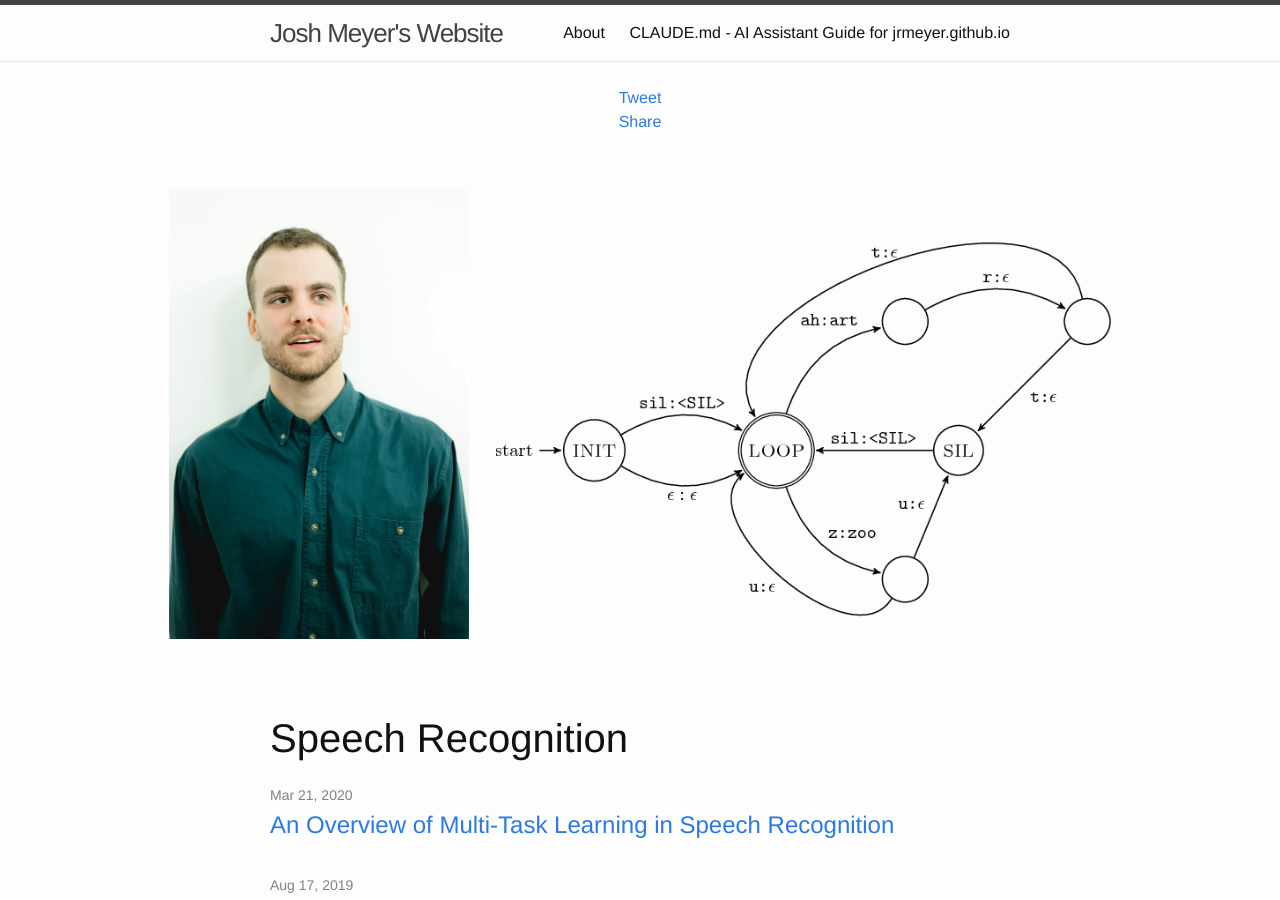
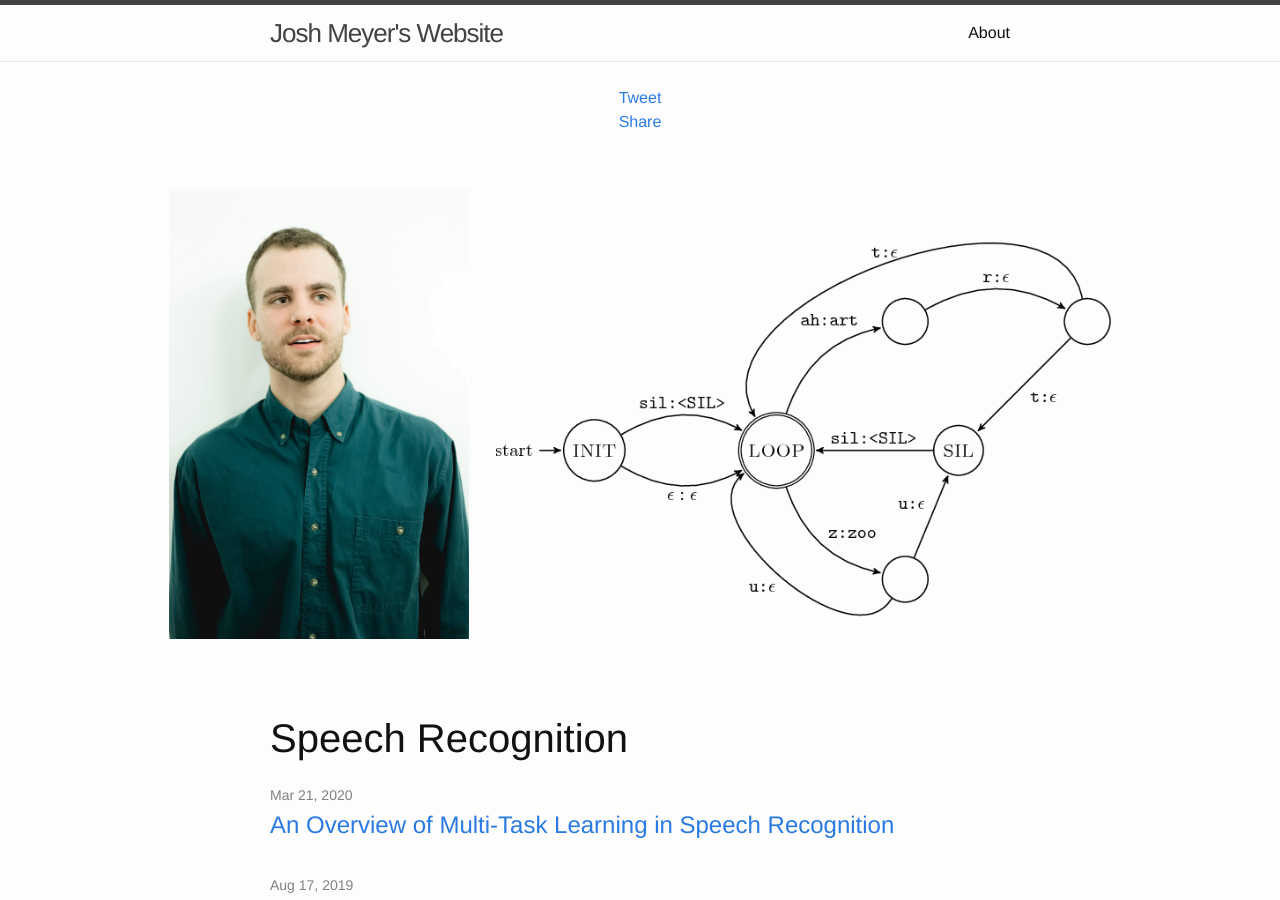
Before and after one commit to JRMeyer/jrmeyer.github.io, a Jekyll site: the page built from index.html, in a window 1280 px wide and 900 px high. Built offline with Jekyll 4.4.1, drawn with Linux system fonts in a browser that asks for light colours; a script that is not in the unit is left out; comment, search, counter and statistics services are not loaded; part of the change alters nothing that is shown.

Commit message:
Exclude CLAUDE.md from Jekyll build
The CLAUDE.md file was being rendered and displayed in site navigation.
Adding it to the exclude list prevents Jekyll from processing it while
keeping the file available for AI assistants in the repository.

```diff
--- a/_config.yml
+++ b/_config.yml
@@ -24,3 +24,7 @@ google_analytics: UA-90329904-1
 
 plugins:
   - jekyll-redirect-from
+
+# Exclude files from build
+exclude:
+  - CLAUDE.md
```
